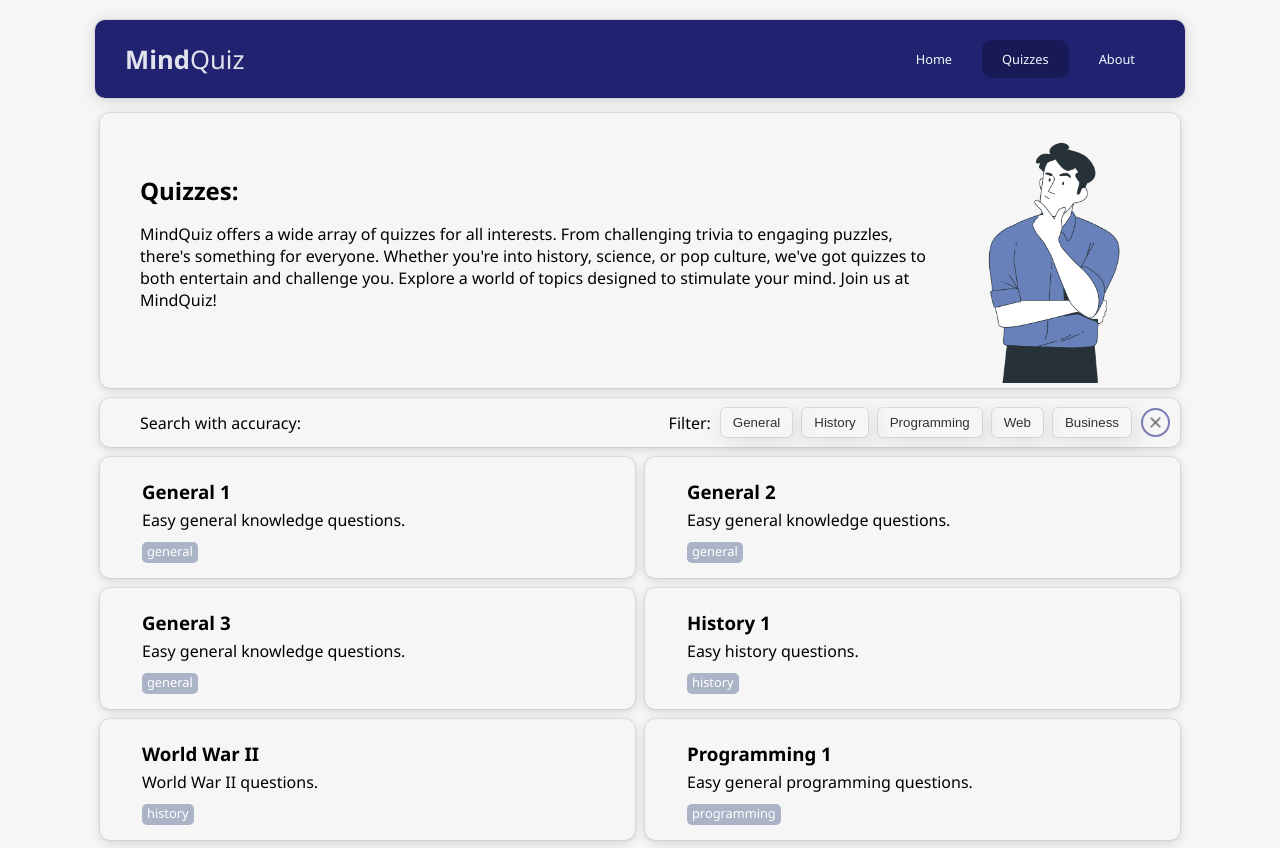
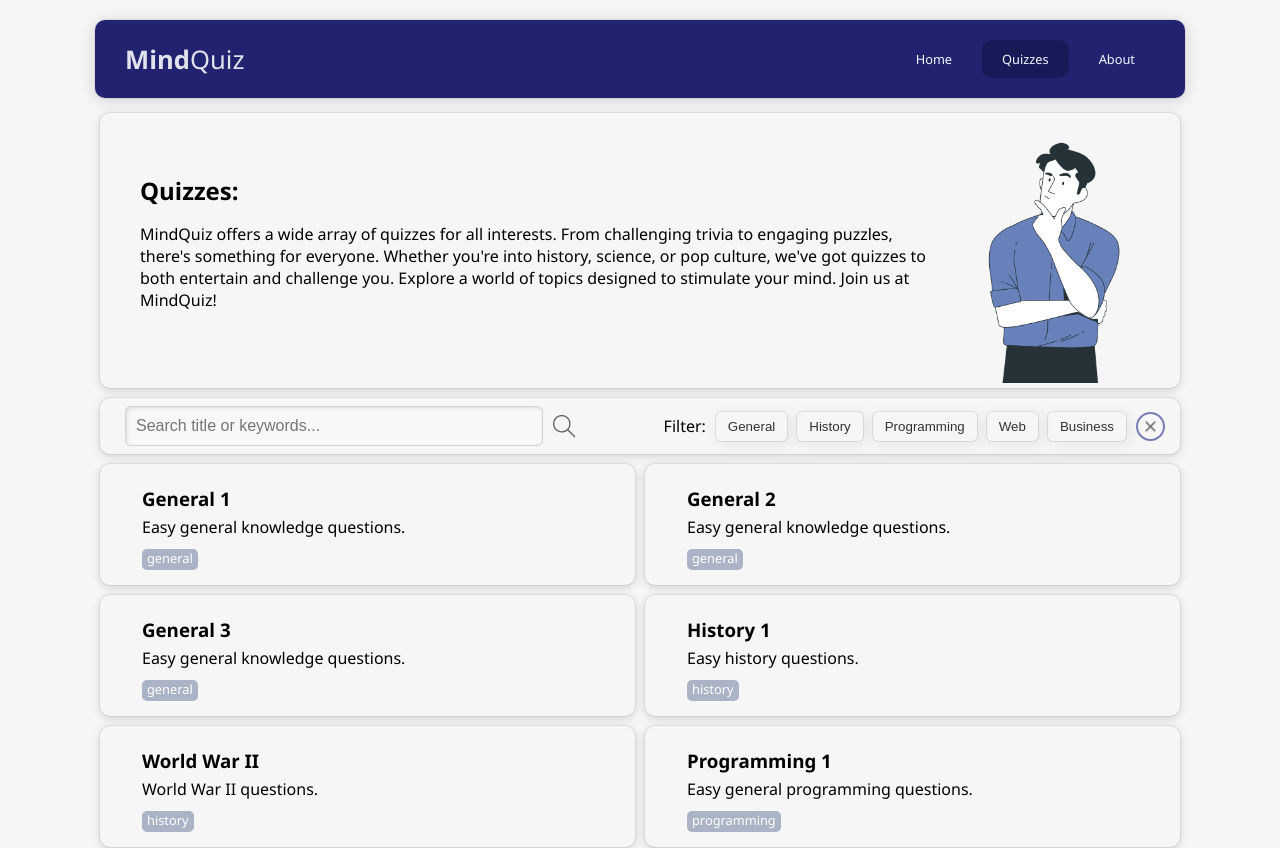
Before and after one commit to romhenri/mindquiz, a React (Vite) app: page /quiz in a window 1280 px wide. Shown: the top 848 px of the page. Built offline with nearby package versions, Linux system fonts and the light colour scheme.

Commit message:
add: Search input

```diff
--- a/src/components/SearchBar.jsx
+++ b/src/components/SearchBar.jsx
@@ -2,7 +2,7 @@ import React, { useEffect, useState } from 'react'
 // import { useNavigate } from 'react-router-dom'
 import '../css/QuizPage.css'
 import xmark from '../assets/xmark-svgrepo-com.svg'
-import xmarkPNG from '../assets/close.png'
+import searh_icon from '../assets/search-svgrepo-com.svg'
 
 const SearchBar = () => {
   const [general, setGeneral] = useState(-1);
@@ -116,7 +116,12 @@ const SearchBar = () => {
   return (
     <section className='config'>
 
-      <div>Search with accuracy:</div>
+      <div className='search-div'>
+        <input type="text" name="searchbar" id="searchbar"
+        placeholder='Search title or keywords...'
+        className='search'/>
+        <img src={searh_icon} alt="" />
+      </div>
 
       <div className='filter-div'>
         <p>Filter:</p>
--- a/src/css/QuizPage.css
+++ b/src/css/QuizPage.css
@@ -39,11 +39,10 @@ section.simple {
 
 .quizPage section.config {
   display: flex;
-  padding: 10px;
+  padding: 8px 15px 8px 25px;
   gap: 10px;
   align-items: center;
   justify-content: space-between;
-  padding-left: 40px;
   flex-wrap: wrap;
 }
 
@@ -62,7 +61,7 @@ section.simple {
   background-color: transparent;
   color: rgba(0, 0, 0, 0.800);
   padding: 5px 10px;
-  box-shadow: rgba(0, 0, 0, 0.09) 5px 6px 24px 1px, rgba(0, 0, 0, 0.09) 0px 0px 0px 1px;
+  box-shadow: rgba(0, 0, 0, 0.07) 3px 3px 15px 1px, rgba(0, 0, 0, 0.09) 0px 0px 0px 1px;
   border: 2px solid transparent;
   flex-grow: 0;
 }
@@ -99,6 +98,28 @@ section.simple {
   opacity: .6;
 }
 
+.search-div {
+  flex-grow: 1;
+  overflow: hidden;
+  align-items: center;
+  display: flex;
+  gap: 10px;
+}
+
+.search-div img {
+  width: 23px;
+  opacity: .6;
+}
+
+.search {
+  box-shadow: rgb(216, 216, 216) 1px 1px 4px 0px inset, rgba(255, 255, 255, 0.5) -3px -3px 6px 1px inset;
+  width: 75%;
+}
+
+.search:focus {
+  border: 1px solid #3d3d3d;
+}
+
 @media (max-width: 768px) {
 
   .config {
```
Also changed, not shown: src/assets/search-svgrepo-com.svg (added).
